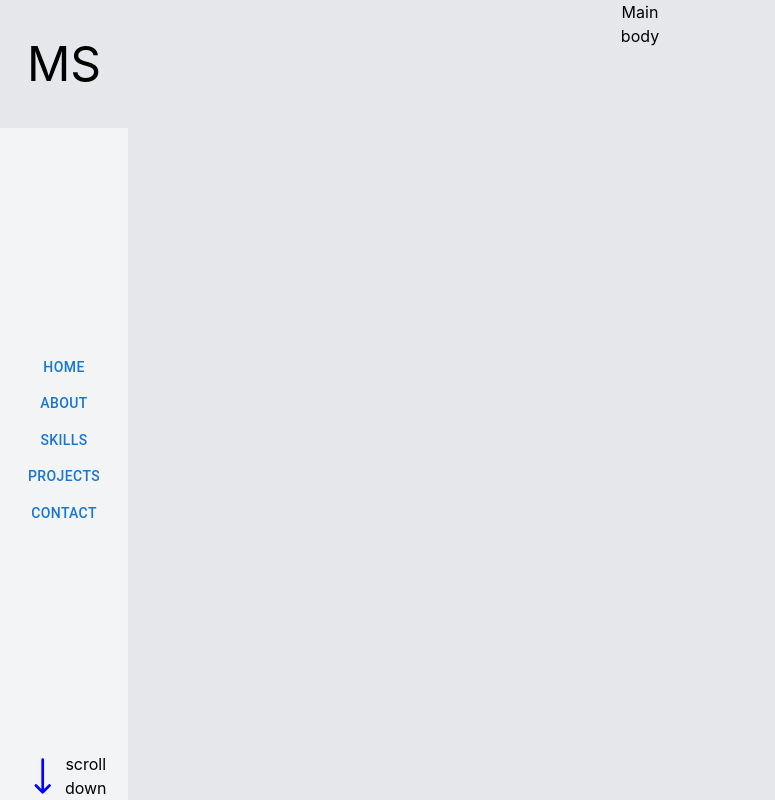
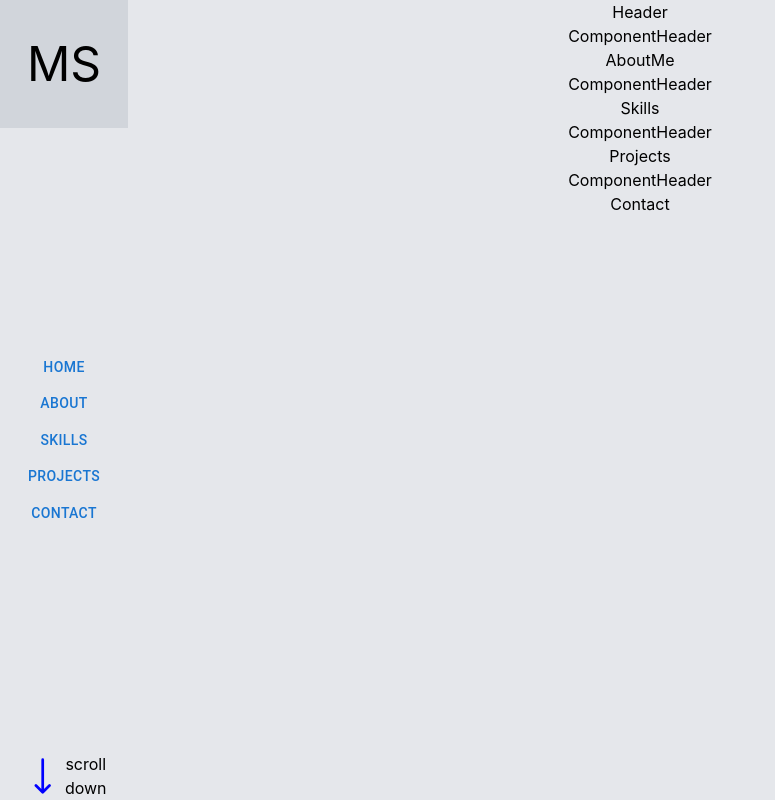
Before and after one commit to MSiestoGarabana/personal-webfolio, a React (Create React App) app: page / in a window 1280 px wide. Shown: the whole page, without its empty margins (0-775 px from the left). Built offline with nearby package versions, Linux system fonts and the light colour scheme.

Commit message:
creating content component and content´s children

```diff
--- a/src/Content.js
+++ b/src/Content.js
@@ -1,10 +1,18 @@
 import React from "react";
+import { Header } from "./ContentComponents/Header";
+import { AboutMe } from "./ContentComponents/AboutMe";
+import { Skills } from "./ContentComponents/Skills";
+import { Projects } from "./ContentComponents/Projects";
+import { Contact } from "./ContentComponents/Contact";
 
 export const Content = () => {
   return (
     <div>
-      <div>Main</div>
-      <div>body</div>
+      <Header />
+      <AboutMe />
+      <Skills />
+      <Projects />
+      <Contact />
     </div>
   );
 };
--- /dev/null
+++ b/src/ContentComponents/AboutMe.js
@@ -0,0 +1,11 @@
+import React from "react";
+import ComponentHeader from "./ComponentHeader";
+
+export const AboutMe = () => {
+  return (
+    <div>
+      <ComponentHeader />
+      AboutMe
+    </div>
+  );
+};
--- /dev/null
+++ b/src/ContentComponents/ComponentHeader.js
@@ -0,0 +1,7 @@
+import React from "react";
+
+const ComponentHeader = () => {
+  return <div>ComponentHeader</div>;
+};
+
+export default ComponentHeader;
--- /dev/null
+++ b/src/ContentComponents/Contact.js
@@ -0,0 +1,11 @@
+import React from "react";
+import ComponentHeader from "./ComponentHeader";
+
+export const Contact = () => {
+  return (
+    <div>
+      <ComponentHeader />
+      Contact
+    </div>
+  );
+};
--- /dev/null
+++ b/src/ContentComponents/Header.js
@@ -0,0 +1,5 @@
+import React from "react";
+
+export const Header = () => {
+  return <div>Header</div>;
+};
--- /dev/null
+++ b/src/ContentComponents/Projects.js
@@ -0,0 +1,11 @@
+import React from "react";
+import ComponentHeader from "./ComponentHeader";
+
+export const Projects = () => {
+  return (
+    <div>
+      <ComponentHeader />
+      Projects
+    </div>
+  );
+};
--- /dev/null
+++ b/src/ContentComponents/Skills.js
@@ -0,0 +1,11 @@
+import React from "react";
+import ComponentHeader from "./ComponentHeader";
+
+export const Skills = () => {
+  return (
+    <div>
+      <ComponentHeader />
+      Skills
+    </div>
+  );
+};
--- /dev/null
+++ b/src/Footer.js
@@ -0,0 +1,6 @@
+import React from "react";
+
+const Footer = () => {
+  return <div>Footer</div>;
+};
+export default Footer;
--- a/src/SideMenu.js
+++ b/src/SideMenu.js
@@ -6,11 +6,11 @@ function SideMenu() {
     <div id="main" class="flex flex-row">
       <div
         id="header"
-        class="absolute flex flex-col justify-between bg-gray-100 items-center h-screen "
+        class="absolute flex flex-col justify-between bg-gray-200 items-center h-screen "
       >
         <div
           id="MS"
-          class="text-5xl w-full py-10 bg-gray-200 w-full text-center"
+          class="text-5xl w-full py-10 bg-gray-300 w-full text-center"
         >
           <p>MS</p>
         </div>
```
